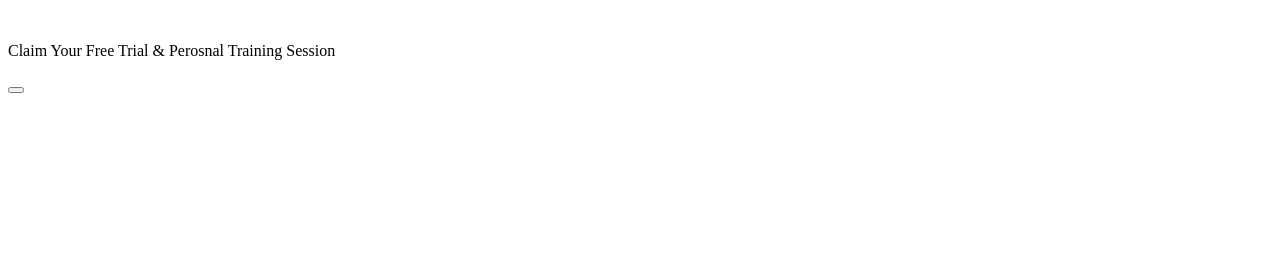
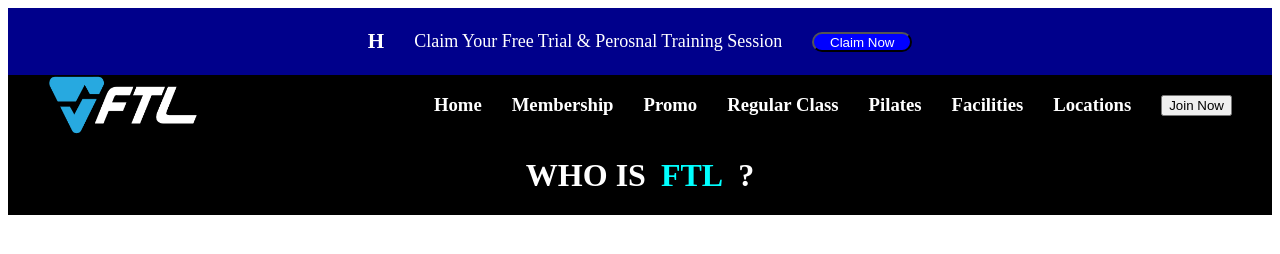
Before and after one commit to XI-PPLG-2-Letris/study-group-6, a plain HTML site: page index.html in a window 1280 px wide. Drawn offline with Linux system fonts and the light colour scheme.

Commit message:
plis jangan jd beban

```diff
--- a/awal.css
+++ b/awal.css
@@ -1,7 +1,59 @@
-.awal{
+.AWAL{
     display: flex;
     justify-content: center;
     align-items: center;
     gap: 30px;
+    background-color:darkblue;
+    color: white;
+    font-size: 18px;
+}
+.AWAL button{
     background-color: blue;
+    border-radius: 10px;
+    size: 10px;
+    color: white;
+    width: 100px;
+    height: 20px;
+
 }
+.AWAL h3{
+    font-style: Awesome;
+}
+.pertama{
+    background-color: black;
+    display: flex;
+    align-items: center;
+    justify-content: space-between;
+    gap: 10px;
+    color: white;
+    padding: 0 40px;
+    max-width: 1200px;
+    margin: 0 auto;
+}
+.pertama img{
+    width:150px ;
+    height: 60px;
+}
+.head{
+    display: flex;
+    justify-content: center;
+    align-items: center;
+    gap: 30px;
+}
+.lanjutpertama{
+    background-color: black;
+    color: white;
+    display: flex;
+    justify-content: center;
+    align-items: center;
+    gap: 15px;
+}
+.ftl{
+    color: aqua;
+}
+.lol{
+    background-color: black;
+}
+body header nav{
+
+}
--- a/index.html
+++ b/index.html
@@ -3,25 +3,60 @@
 <head>
     <meta charset="UTF-8">
     <meta name="viewport" content="width=device-width, initial-scale=1.0">
-    <title>Document</title>
+    <title>ftl gym.rpl</title>
+    <link rel="stylesheet" href="awal.css">
 </head>
 <body>
     <header>
         <nav>
             <div class="AWAL">
-            <img src="" alt="" sizes="" srcset="">
+            <h3>
+                H
+            </h3>
             <p>
                 Claim Your Free Trial & Perosnal Training Session
                 </p>
                 <button>
+                    Claim Now
+                </button>
+            </div>
 
-                </button>
-                </div>
-            <div class="header">
-
-            </div>
         </nav>
     </header>
+    <div class="lol">
+    <div class="pertama">
+    <img src="./png/Logo-FTL utama.png" alt="">
+    <div class="head"><H3>Home</H3>
+    <H3>Membership</H3>
+    <H3>Promo</H3>
+    <H3>Regular Class</H3>
+    <H3>Pilates</H3>
+    <H3>Facilities</H3>
+    <H3>Locations</H3>
+    <button>
+        Join Now
+    </button>
+    </div>
+    </div>
+    <div class="fungsi1">
+    <div class="lanjutpertama">
+        <h1>WHO IS</h1>
+        <h1 class="ftl">FTL</h1>
+        <h1>?</h1>
+    </div>
+    <div class="">
 
+    </div>
+    <div class="">
+
+    </div>
+    <div class="">
+
+    </div>
+    <div class="">
+
+    </div>
+    </div>
+    </div>
 </body>
 </html>
```
Also changed, not shown: png/Logo-FTL utama.png (added).
